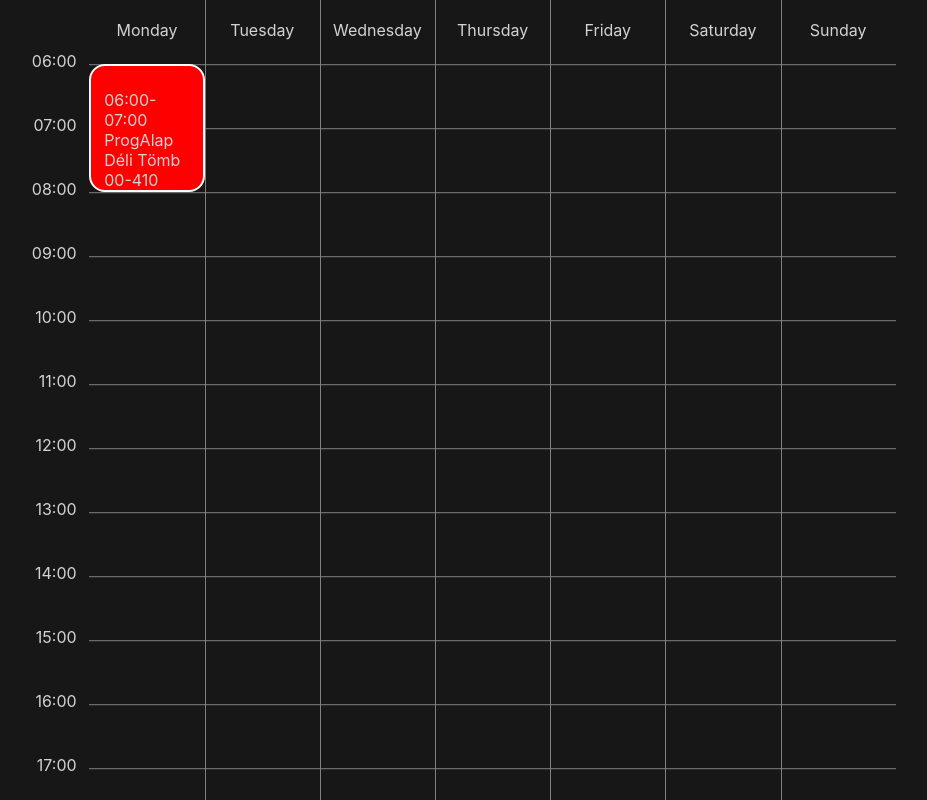
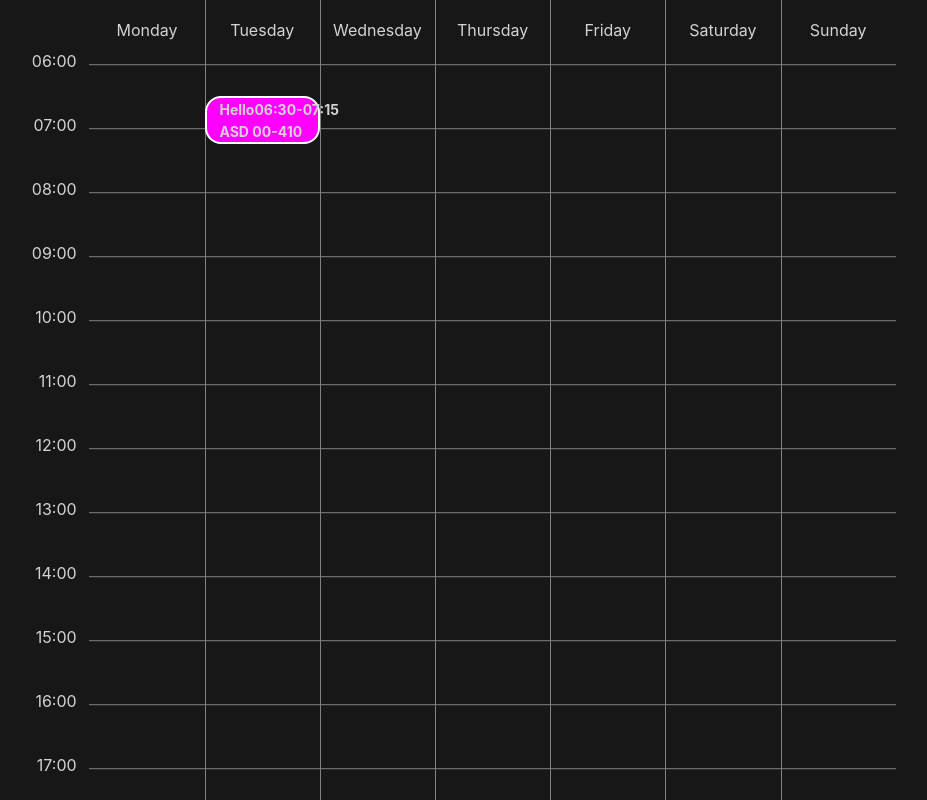
Before and after one commit to RlackBights/uni-calendar-manager, a React (Create React App) app: page / in a window 1280 px wide. Shown: the top 800 px of the page, without its empty margins (205-1132 px from the left). Built offline with nearby package versions, Linux system fonts and the light colour scheme.

Commit message:
finished up the event class

```diff
--- a/src/App.css
+++ b/src/App.css
@@ -11,6 +11,7 @@
 
 #table {
     display: grid;
+    position: relative;
     grid-template-columns: repeat(8, [col] max(9vw, 7rem));
     grid-template-rows: repeat(24, [row] 4rem);
 }
@@ -32,7 +33,7 @@
     content: "";
     display: block;
     position: absolute;
-    height: 78rem;
+    height: 76rem;
     width: 1px;
     background-color: gray;
     top: 0;
@@ -59,7 +60,7 @@
 
 .event {
     margin: 0;
-    padding: 3vh 1vw;
+    padding: 0 1vw;
     width: 100%;
     height: 100%;
     cursor: pointer;
@@ -72,7 +73,8 @@
     align-items: flex-start;
     justify-content: space-around;
     box-sizing: border-box;
-    font-size: 2vmin;
+    font-size: 1.75vmin;
+    position: absolute;
 }
 
 .event:hover {
@@ -84,4 +86,5 @@
 .event p {
     margin: 0;
     padding: 0;
+    font-weight: bold;
 }
--- a/src/App.tsx
+++ b/src/App.tsx
@@ -1,11 +1,14 @@
-import React from 'react';
+import React, { useState } from 'react';
 import './App.css';
 import Table from './components/table';
+import { EventFrequency } from './components/events';
 
 function App() {
+  const [events, setEvents] = useState([{frequency: EventFrequency.Once, dateStart: new Date(), dateEnd: new Date(), timeStart: 30, timeEnd: 45, name: "Hello", location: {building: "ASD", floor: "00", room: "410"}, color: "#ff00ff"}]);
+
   return (
     <div className="App">
-      <Table />
+      <Table events={events} setEvents={setEvents}/>
     </div>
   );
 }
--- /dev/null
+++ b/src/components/events.ts
@@ -0,0 +1,24 @@
+export enum EventFrequency {
+    Once,
+    Daily,
+    Weekly,
+    Monthly,
+    Yearly
+}
+
+export interface EventLocation {
+    building: String;
+    floor: String;
+    room: String;
+}
+
+export interface Event {
+    frequency: EventFrequency;
+    dateStart: Date;
+    dateEnd: Date;
+    timeStart: number; // minutes past 6 am
+    timeEnd: number; // minutes after time start
+    name: String;
+    location: EventLocation;
+    color: String; // hex code
+}
--- a/src/components/table.tsx
+++ b/src/components/table.tsx
@@ -1,4 +1,7 @@
-export default function Table() {
+import { Event } from "./events";
+import { getTimeFromMinutes } from "./utils";
+
+export default function Table({ events, setEvents } : { events: Event[], setEvents: Function }) {
 
     return (
         <div id="table">
@@ -14,11 +17,12 @@ export default function Table() {
                 </div>
             ))]}
 
-            <div className="event" style={{gridRow: "2 / span 2", gridColumn: 2, backgroundColor: "red"}}>
-                <p>06:00-07:00</p>
-                <p>ProgAlap</p>
-                <p>Déli Tömb 00-410</p>
-            </div>
+            {events.map((event, index) => (
+                <div className="event" style={{top: `${((event.timeStart % 60) / 60) * 100}%`, height: `${(event.timeEnd / 60) * 100}%`, gridRow: `${2 + Math.floor(event.timeStart / 60)} / span 1`, gridColumn: `${(event.dateStart.getDay() == 0) ? 7 : event.dateStart.getDay()+1} / span 1`, backgroundColor: event.color.toString()}}>
+                    <p style={{width: "100%", display: "flex", alignItems: "center", justifyContent: "space-between"}}><span>{event.name}</span><span>{getTimeFromMinutes(event.timeStart + 360)}-{getTimeFromMinutes(event.timeStart + event.timeEnd + 360)}</span></p>
+                    <p>{event.location.building} {event.location.floor}-{event.location.room}</p>
+                </div>
+            ))}
 
         </div>
     )
--- /dev/null
+++ b/src/components/utils.ts
@@ -0,0 +1,7 @@
+export function normaliseTime(hours: number, minutes: number) {
+    return `${(hours > 9) ? hours : "0" + hours}:${(minutes > 9) ? minutes : "0" + minutes}`;
+}
+
+export function getTimeFromMinutes(minutes: number) {
+    return normaliseTime(Math.floor(minutes / 60), minutes % 60);
+}
```
